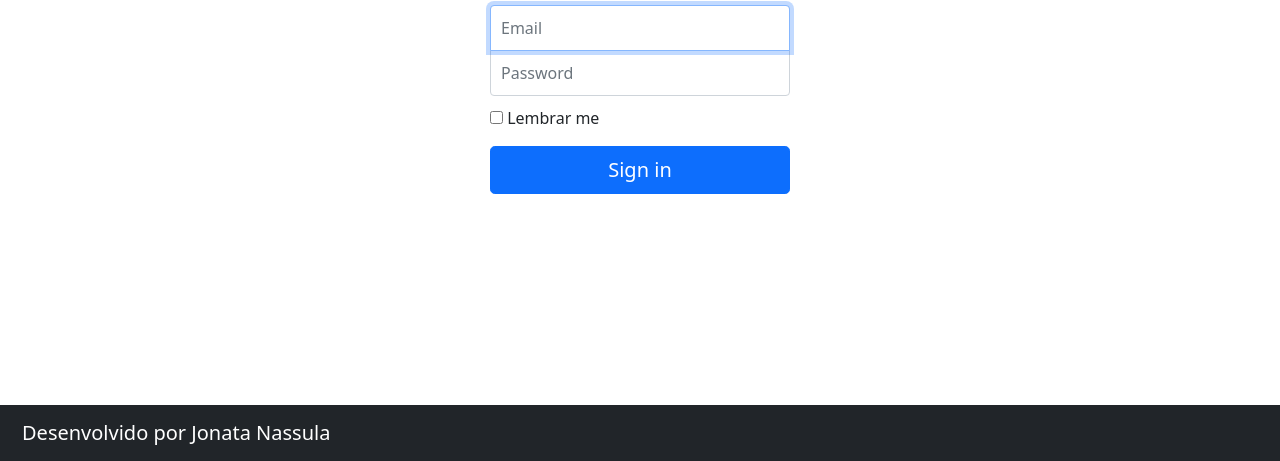
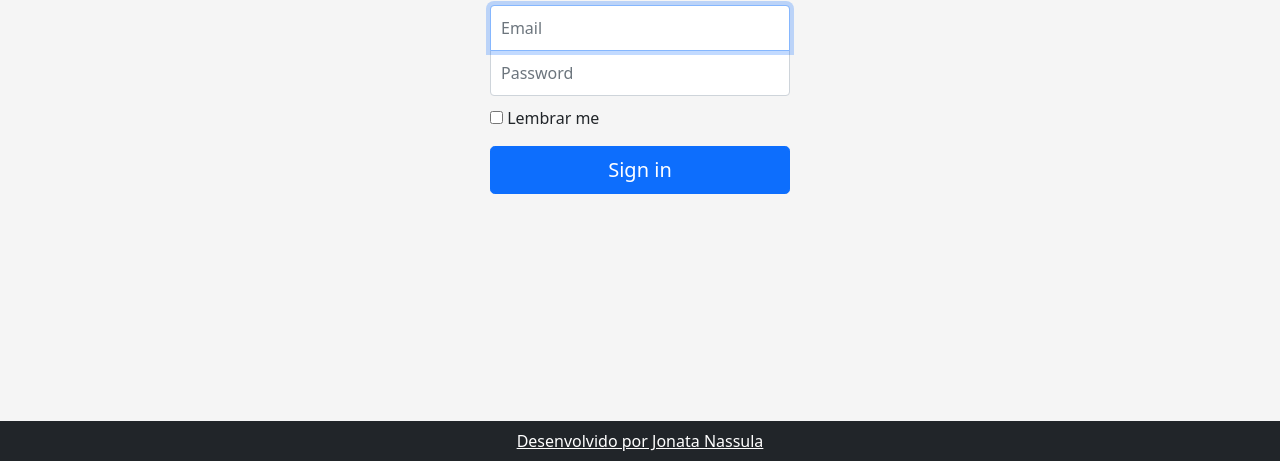
Before and after one commit to jnassula/ha_esperanca, a plain HTML site: page index.html in a window 1280 px wide. Shown: the part 339-800 px from the top of the page. Drawn offline with nearby package versions, Linux system fonts and the light colour scheme.

Commit message:
some fixes

```diff
--- a/css/style.css
+++ b/css/style.css
@@ -52,3 +52,12 @@ ul.navbar-nav li.user-dropdown{
     border-top-left-radius: 0;
     border-top-right-radius: 0;
 }
+
+/* FOOTER */
+.link-by {
+    color: #fff
+}
+
+.link-by:hover {
+    color: #ccc;
+}
--- a/index.html
+++ b/index.html
@@ -4,14 +4,13 @@
     <meta charset="UTF-8">
     <meta http-equiv="X-UA-Compatible" content="IE=edge">
     <meta name="viewport" content="width=device-width, initial-scale=1.0">
-    <link rel="stylesheet" href="css/style.css">
 
     <script src="https://code.jquery.com/jquery-3.5.1.slim.min.js" integrity="sha384-DfXdz2htPH0lsSSs5nCTpuj/zy4C+OGpamoFVy38MVBnE+IbbVYUew+OrCXaRkfj" crossorigin="anonymous"></script>
 	<script src="https://cdn.jsdelivr.net/npm/bootstrap@4.5.3/dist/js/bootstrap.bundle.min.js" integrity="sha384-ho+j7jyWK8fNQe+A12Hb8AhRq26LrZ/JpcUGGOn+Y7RsweNrtN/tE3MoK7ZeZDyx" crossorigin="anonymous"></script>
 
     <link href="https://cdn.jsdelivr.net/npm/bootstrap@5.0.0-beta2/dist/css/bootstrap.min.css" rel="stylesheet" integrity="sha384-BmbxuPwQa2lc/FVzBcNJ7UAyJxM6wuqIj61tLrc4wSX0szH/Ev+nYRRuWlolflfl" crossorigin="anonymous">
     <link rel="icon" type="image/png" sizes="32x32" href="images/favicon-32x32.png">
-
+    <link rel="stylesheet" href="css/style.css">
     <title>Há Esperança</title>
 </head>
 <body>
@@ -32,7 +31,7 @@
                     <a class="nav-link" href="management.html">Administração</a>
                 </li>
                 <li class="nav-item dropdown user-dropdown">
-                    <a class="nav-link dropdown-toggle" href="#" id="navbarDropdownMenuLink" role="button" data-bs-toggle="dropdown" aria-expanded="false">
+                    <a class="nav-link dropdown-toggle" href="#" data-toggle="dropdown" id="navbarDropdownMenuLink" role="button" data-bs-toggle="dropdown" aria-expanded="false">
                       Usuário
                     </a>
                     <ul class="dropdown-menu " aria-labelledby="navbarDropdownMenuLink">
@@ -63,12 +62,10 @@
             </form>
         </main>
     </div>
-    <footer>
-        <nav class="navbar fixed-bottom navbar-dark bg-dark">
-            <div class="container-fluid">
-              <a class="navbar-brand" href="#">Desenvolvido por Jonata Nassula</a>
-            </div>
-          </nav>
+
+    <footer class="fixed-bottom bg-dark p-2">
+        <p class="text-center m-0"><a class="link link-by" href="#">Desenvolvido por Jonata Nassula</a></p>
     </footer>
+
 </body>
 </html>
```
